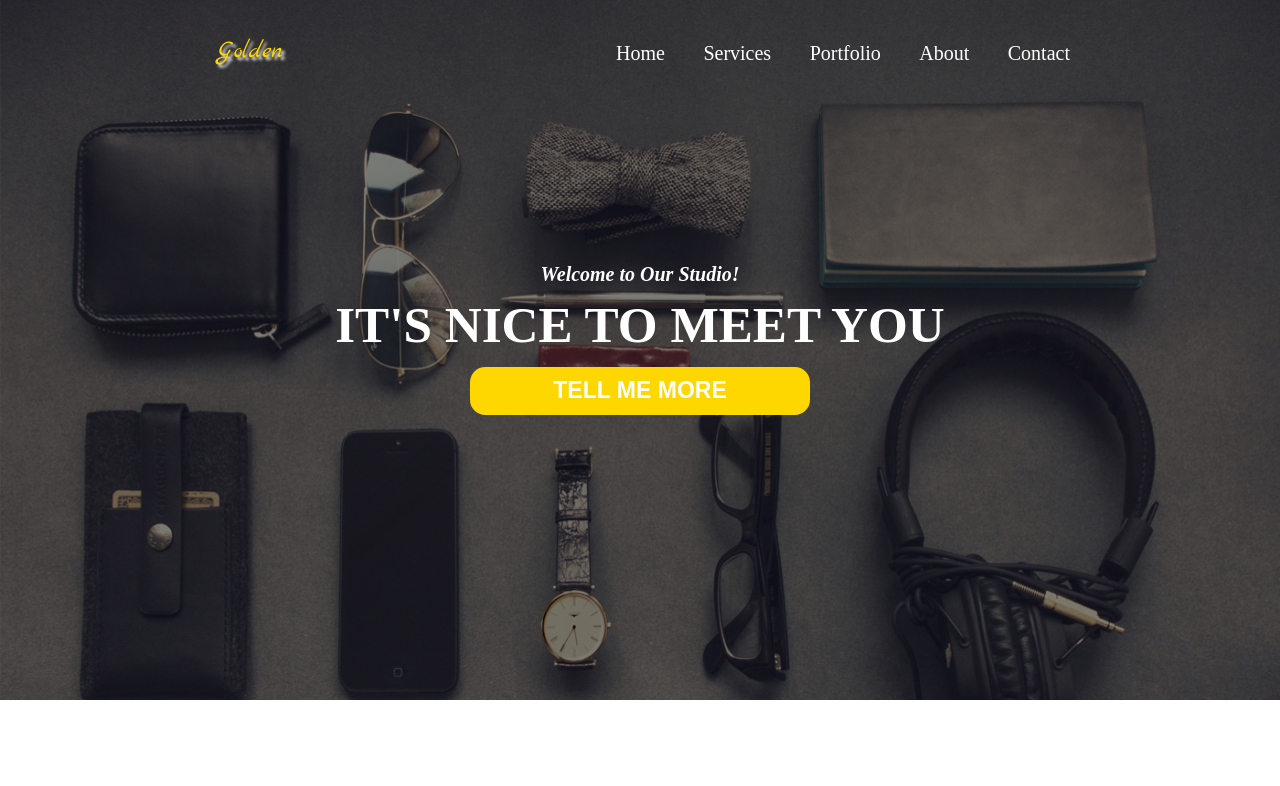
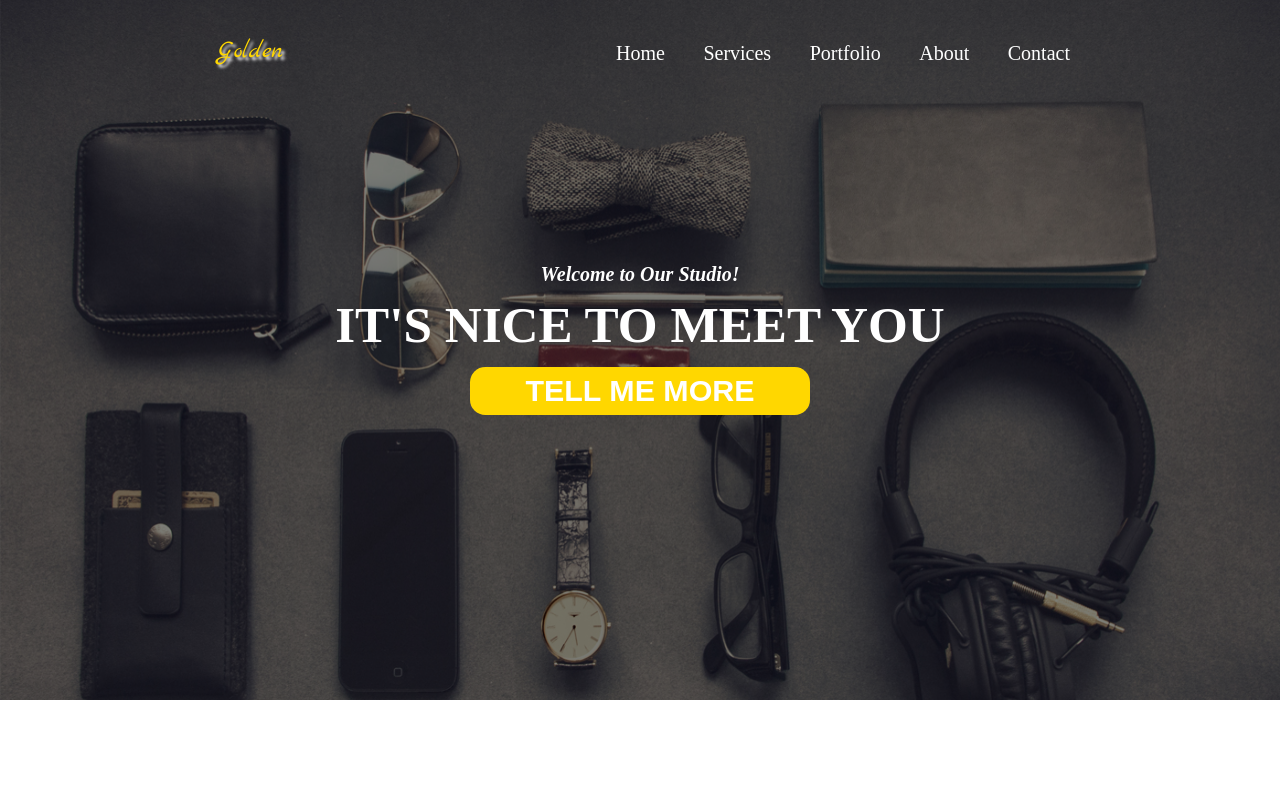
Before and after one commit to radex171/task-manager, a plain HTML site: page index.html in a window 1280 px wide. Shown: the top 786 px of the page. Drawn offline with Linux system fonts and the light colour scheme.

Commit message:
final version web page

```diff
--- a/sass/style.scss
+++ b/sass/style.scss
@@ -98,7 +98,7 @@ button {
     height: 6vh;
     background: gold;
     color: white;
-    font-size: 1.8vw;
+    font-size: 3.8vh;
     font-weight: bold;
     border-radius: 1.2vw;
     border: none;
```
Also changed, not shown: css/style.css.
